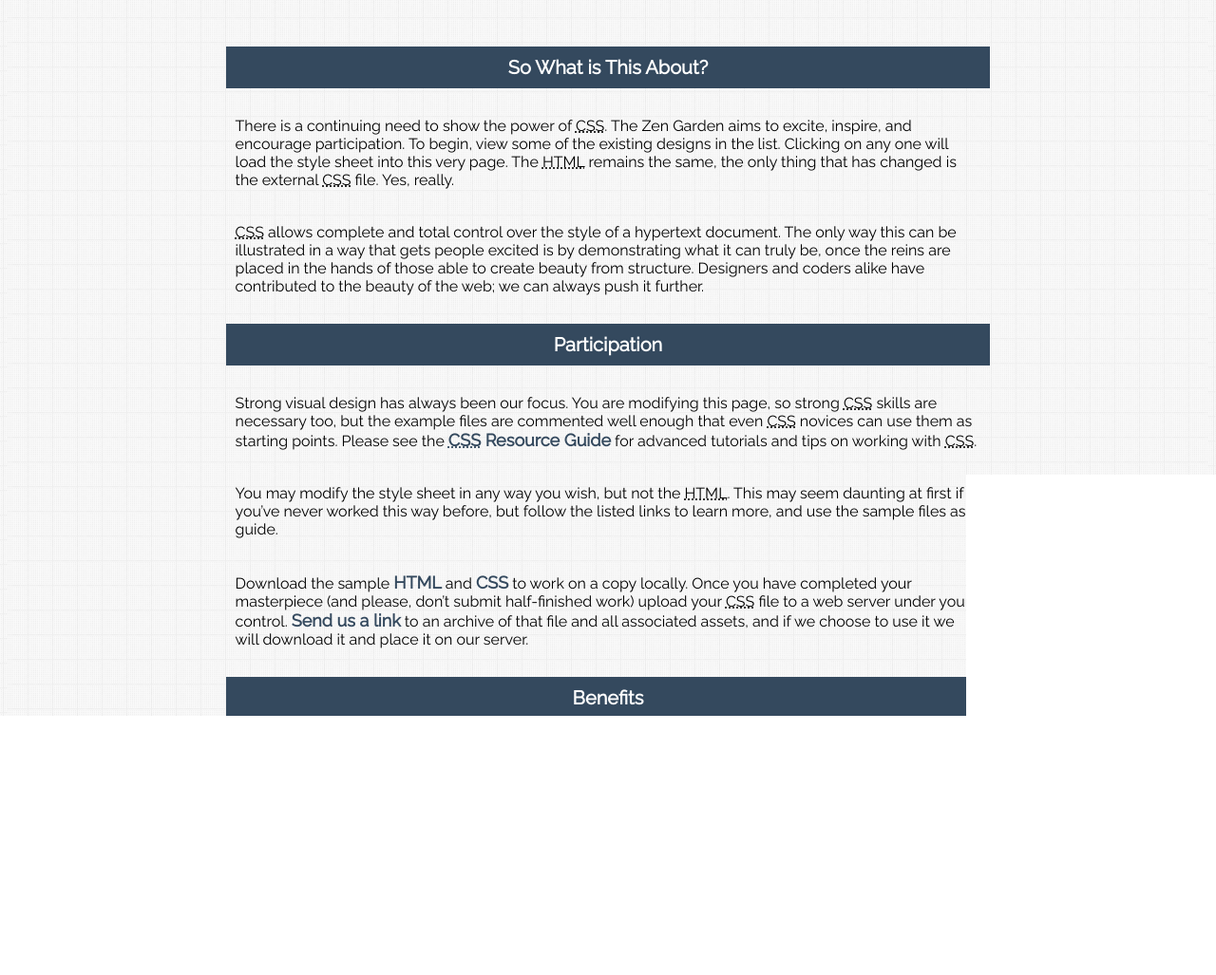
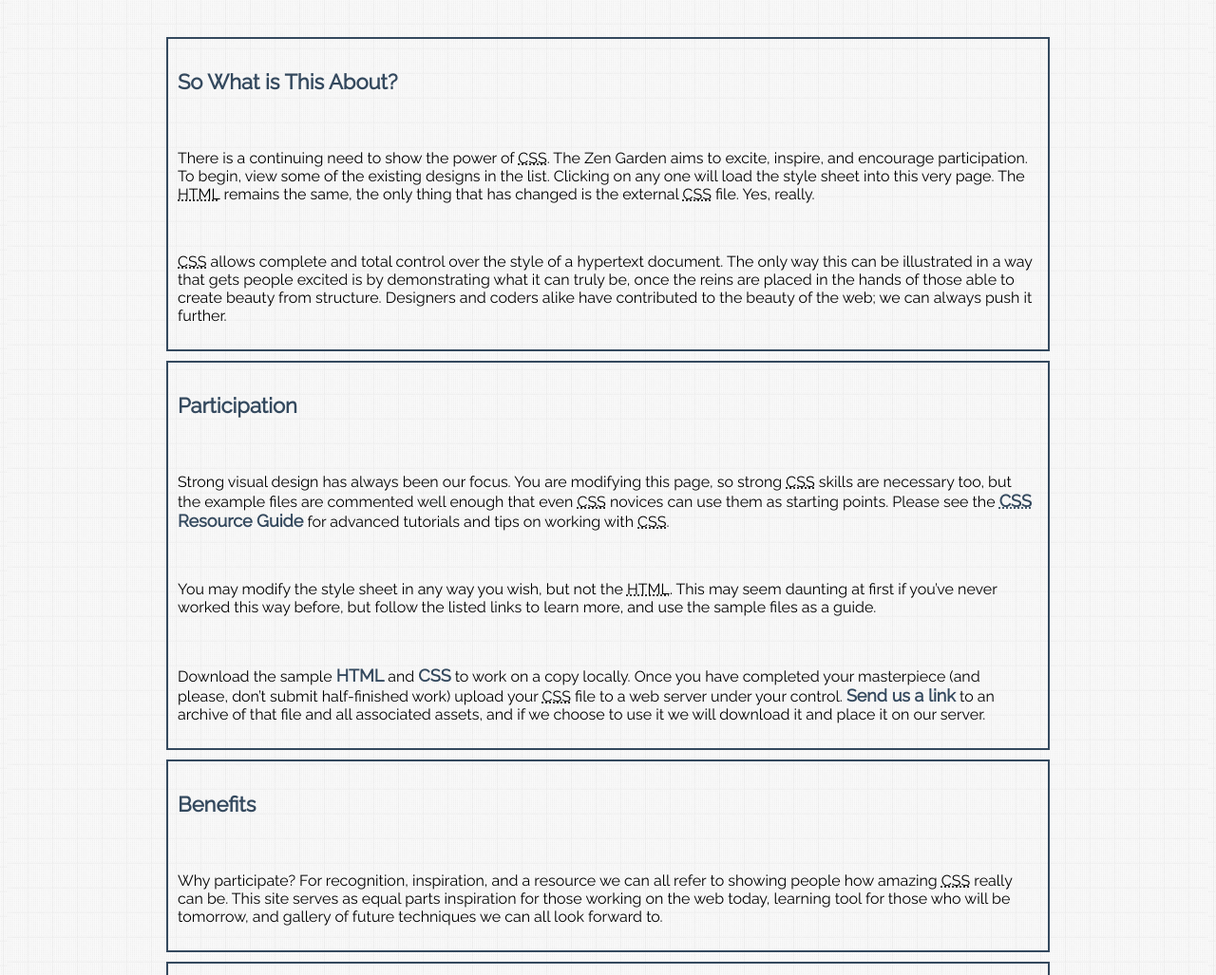
Before and after one commit to olliepegram/zengarden, a plain HTML site: page index.html in a window 1280 px wide. Shown: the part 771-1798 px from the top of the page at 95% size. Drawn offline with Linux system fonts and the light colour scheme.

Commit message:
site update

```diff
--- a/index.html
+++ b/index.html
@@ -73,25 +73,25 @@
 
 	<div class="back-color">
 	<div class="main supporting" id="zen-supporting" role="main">
-		<div class="explanation" id="zen-explanation" role="article">
+		<div class="explanation cont" id="zen-explanation" role="article">
 			<h3>So What is This About?</h3>
 			<p>There is a continuing need to show the power of <abbr title="Cascading Style Sheets">CSS</abbr>. The Zen Garden aims to excite, inspire, and encourage participation. To begin, view some of the existing designs in the list. Clicking on any one will load the style sheet into this very page. The <abbr title="HyperText Markup Language">HTML</abbr> remains the same, the only thing that has changed is the external <abbr title="Cascading Style Sheets">CSS</abbr> file. Yes, really.</p>
 			<p><abbr title="Cascading Style Sheets">CSS</abbr> allows complete and total control over the style of a hypertext document. The only way this can be illustrated in a way that gets people excited is by demonstrating what it can truly be, once the reins are placed in the hands of those able to create beauty from structure. Designers and coders alike have contributed to the beauty of the web; we can always push it further.</p>
 		</div>
 
-		<div class="participation" id="zen-participation" role="article">
+		<div class="participation cont" id="zen-participation" role="article">
 			<h3>Participation</h3>
 			<p>Strong visual design has always been our focus. You are modifying this page, so strong <abbr title="Cascading Style Sheets">CSS</abbr> skills are necessary too, but the example files are commented well enough that even <abbr title="Cascading Style Sheets">CSS</abbr> novices can use them as starting points. Please see the <a href="http://www.mezzoblue.com/zengarden/resources/" title="A listing of CSS-related resources"><abbr title="Cascading Style Sheets">CSS</abbr> Resource Guide</a> for advanced tutorials and tips on working with <abbr title="Cascading Style Sheets">CSS</abbr>.</p>
 			<p>You may modify the style sheet in any way you wish, but not the <abbr title="HyperText Markup Language">HTML</abbr>. This may seem daunting at first if you&#8217;ve never worked this way before, but follow the listed links to learn more, and use the sample files as a guide.</p>
 			<p>Download the sample <a href="/examples/index" title="This page's source HTML code, not to be modified.">HTML</a> and <a href="/examples/style.css" title="This page's sample CSS, the file you may modify.">CSS</a> to work on a copy locally. Once you have completed your masterpiece (and please, don&#8217;t submit half-finished work) upload your <abbr title="Cascading Style Sheets">CSS</abbr> file to a web server under your control. <a href="http://www.mezzoblue.com/zengarden/submit/" title="Use the contact form to send us your CSS file">Send us a link</a> to an archive of that file and all associated assets, and if we choose to use it we will download it and place it on our server.</p>
 		</div>
 
-		<div class="benefits" id="zen-benefits" role="article">
+		<div class="benefits cont" id="zen-benefits" role="article">
 			<h3>Benefits</h3>
 			<p>Why participate? For recognition, inspiration, and a resource we can all refer to showing people how amazing <abbr title="Cascading Style Sheets">CSS</abbr> really can be. This site serves as equal parts inspiration for those working on the web today, learning tool for those who will be tomorrow, and gallery of future techniques we can all look forward to.</p>
 		</div>
 
-		<div class="requirements" id="zen-requirements" role="article">
+		<div class="requirements cont" id="zen-requirements" role="article">
 			<h3>Requirements</h3>
 			<p>Where possible, we would like to see mostly <abbr title="Cascading Style Sheets, levels 1 and 2">CSS 1 &amp; 2</abbr> usage. <abbr title="Cascading Style Sheets, levels 3 and 4">CSS 3 &amp; 4</abbr> should be limited to widely-supported elements only, or strong fallbacks should be provided. The CSS Zen Garden is about functional, practical <abbr title="Cascading Style Sheets">CSS</abbr> and not the latest bleeding-edge tricks viewable by 2% of the browsing public. The only real requirement we have is that your <abbr title="Cascading Style Sheets">CSS</abbr> validates.</p>
 			<p>Luckily, designing this way shows how well various browsers have implemented <abbr title="Cascading Style Sheets">CSS</abbr> by now. When sticking to the guidelines you should see fairly consistent results across most modern browsers. Due to the sheer number of user agents on the web these days &#8212; especially when you factor in mobile &#8212; pixel-perfect layouts may not be possible across every platform. That&#8217;s okay, but do test in as many as you can. Your design should work in at least IE9+ and the latest Chrome, Firefox, iOS and Android browsers (run by over 90% of the population).</p>
--- a/style.css
+++ b/style.css
@@ -13,14 +13,6 @@ h1 {
 h2 {
   font-size:25px;
   color:#34495e;
-}
-
-.main h3 {
-  font-size:20px;
-  padding:10px;
-  color: #fff;
-  background-color:#34495e;
-  text-align: center;
 }
 
 a {
@@ -79,8 +71,8 @@ header {
 }
 
 .main {
-  margin-left: 15% ;
-  margin-right:15%;
+  width:950px;
+  margin: 0 auto;
   margin-top:100px;
   padding:40px;
   /*background-color: rgba(205, 201,	201, 0.5);*/
@@ -88,6 +80,19 @@ header {
 
 .main p{
   padding:10px;
+  display: inline-block;
+  width:900px;
+}
+
+.main h3 {
+  font-size:22px;
+  padding:10px;
+  color: #34495e;
+}
+
+.cont {
+  border:2px solid #34495e;
+  margin:10px;
 }
 
 .wrapper {
@@ -102,7 +107,7 @@ header {
 }
 
 .design-selection nav {
-  margin-top:-5.45px;
+  margin-top:-5.60px;
 }
 
 .design-selection h3 {
```
